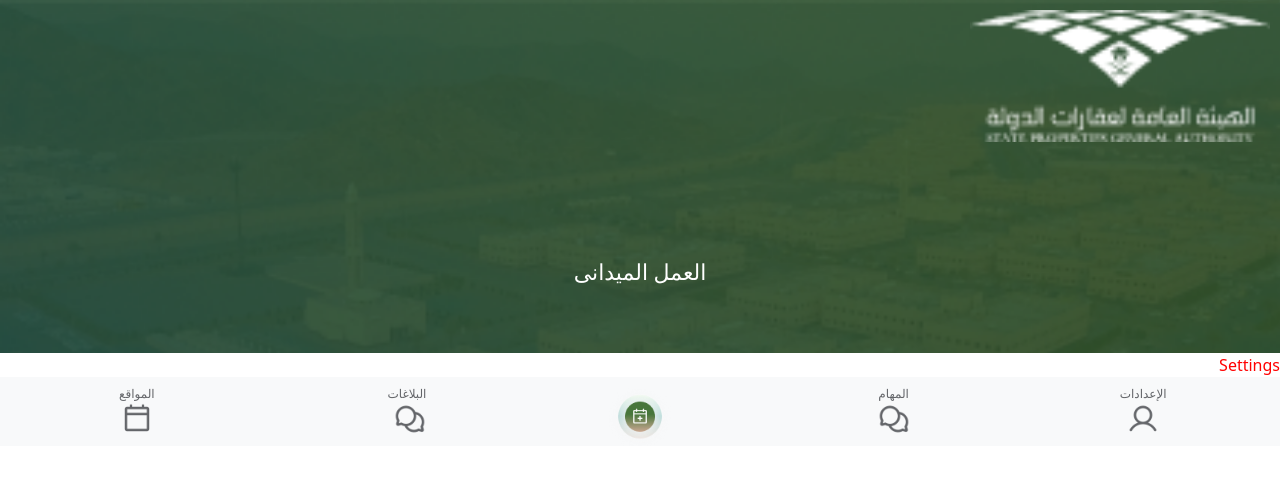
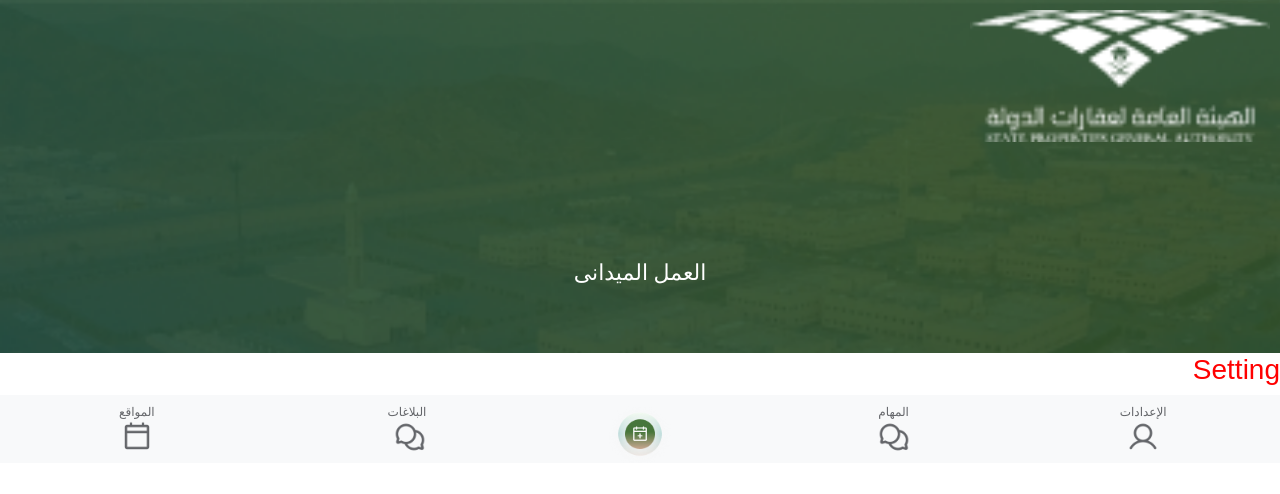
Before and after one commit to Marwaahmedfouad/mobileapp, a React (Create React App) app: page /Settings in a window 1280 px wide. Shown: the top 494 px of the page. Built offline with nearby package versions, Linux system fonts and the light colour scheme.

Commit message:
update project in Root code

```diff
--- a/package.json
+++ b/package.json
@@ -1 +1 @@
-{"homepage":"https://github.com/Marwaahmedfouad/mobileapp.git","name":"hello-reactjs","version":"0.1.0","private":true,"dependencies":{"@fortawesome/fontawesome-free":"^6.4.2","@fortawesome/fontawesome-svg-core":"^6.4.2","@fortawesome/free-regular-svg-icons":"^6.4.2","@fortawesome/free-solid-svg-icons":"^6.4.2","@fortawesome/react-fontawesome":"^0.2.0","@testing-library/jest-dom":"^5.17.0","@testing-library/react":"^13.4.0","@testing-library/user-event":"^13.5.0","axios":"^1.5.0","bootstrap":"^5.3.2","react":"^18.2.0","react-dom":"^18.2.0","react-router-dom":"^6.15.0","react-scripts":"5.0.1","web-vitals":"^2.1.4"},"scripts":{"predeploy":"npm run build","deploy":"gh-pages -d build","start":"react-scripts start","build":"react-scripts build","test":"react-scripts test","eject":"react-scripts eject"},"eslintConfig":{"extends":["react-app","react-app/jest"]},"browserslist":{"production":[">0.2%","not dead","not op_mini all"],"development":["last 1 chrome version","last 1 firefox version","last 1 safari version"]},"devDependencies":{"gh-pages":"^6.0.0"}}
+{"homepage": "https://marwaahmedfouad.github.io/mobileapp","name":"hello-reactjs","version":"0.1.0","private":true,"dependencies":{"@fortawesome/fontawesome-free":"^6.4.2","@fortawesome/fontawesome-svg-core":"^6.4.2","@fortawesome/free-regular-svg-icons":"^6.4.2","@fortawesome/free-solid-svg-icons":"^6.4.2","@fortawesome/react-fontawesome":"^0.2.0","@testing-library/jest-dom":"^5.17.0","@testing-library/react":"^13.4.0","@testing-library/user-event":"^13.5.0","axios":"^1.5.0","bootstrap":"^5.3.2","react":"^18.2.0","react-dom":"^18.2.0","react-router-dom":"^6.15.0","react-scripts":"5.0.1","web-vitals":"^2.1.4"},"scripts":{"predeploy":"npm run build","deploy":"gh-pages -d build","start":"react-scripts start","build":"react-scripts build","test":"react-scripts test","eject":"react-scripts eject"},"eslintConfig":{"extends":["react-app","react-app/jest"]},"browserslist":{"production":[">0.2%","not dead","not op_mini all"],"development":["last 1 chrome version","last 1 firefox version","last 1 safari version"]},"devDependencies":{"gh-pages":"^6.0.0"}}
--- a/src/pages/Settings.js
+++ b/src/pages/Settings.js
@@ -2,7 +2,7 @@ import React from 'react'
 
 const Settings = () => {
   return (
-    <div>Settings</div>
+    <div><h1>Setting</h1></div>
   )
 }
 
```
Also changed, not shown: src/App.js (+4 -4 lines).
